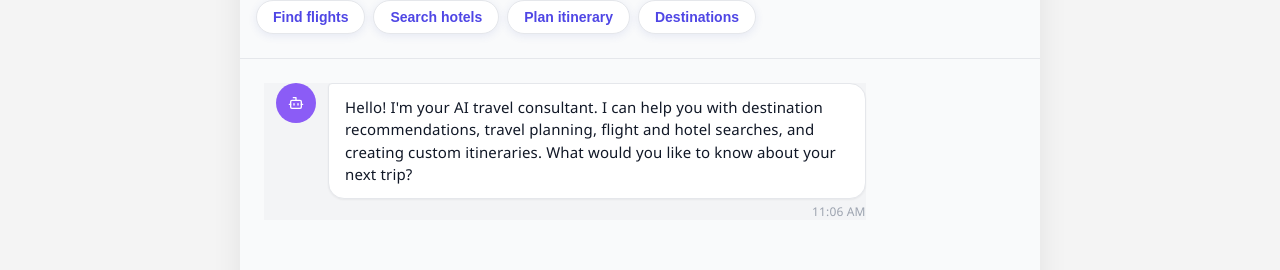
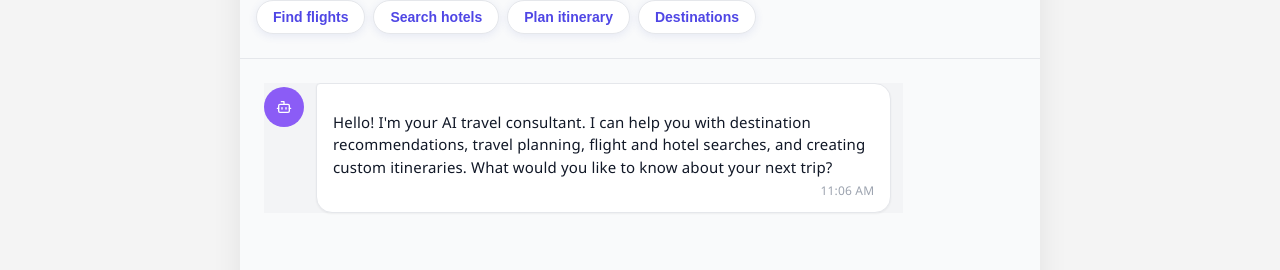
Before and after one commit to BahiTarek/Travel-AI-II, a React (Create React App) app in the folder frontend/: page /chat in a window 1280 px wide. Shown: the part 265-535 px from the top of the page. Built offline with nearby package versions, Linux system fonts and the light colour scheme; no server answers.

Commit message:
Fix API_BASE_URL trailing slash to prevent double slash in request URL

```diff
--- a/frontend/src/App.css
+++ b/frontend/src/App.css
@@ -453,17 +453,17 @@ html {
 .message {
   display: flex;
   margin-bottom: 1.25rem;
-  max-width: 80%;
+  max-width: 85%;
+  align-items: flex-start;
 }
 
 .user-message {
   margin-left: auto;
-  justify-content: flex-end;
+  flex-direction: row-reverse;
 }
 
 .bot-message {
   margin-right: auto;
-  justify-content: flex-start;
 }
 
 .message-content {
@@ -479,6 +479,8 @@ html {
   background: #4f46e5;
   color: white;
   border-top-right-radius: 0.25rem;
+  margin-left: 0.75rem;
+  margin-right: 0;
 }
 
 .bot-message .message-content {
@@ -487,8 +489,42 @@ html {
   border: 1px solid #e5e7eb;
   border-top-left-radius: 0.25rem;
   box-shadow: 0 1px 2px rgba(0, 0, 0, 0.05);
+  margin-right: 0.75rem;
 }
 
+/* Improved bot message formatting */
+.bot-message .message-content ul {
+  padding-left: 1.25rem;
+  margin: 0.5rem 0;
+}
+
+.bot-message .message-content li {
+  margin-bottom: 0.5rem;
+  position: relative;
+}
+
+.bot-message .message-content li:before {
+  content: "•";
+  color: #8b5cf6;
+  font-weight: bold;
+  display: inline-block;
+  width: 1em;
+  margin-left: -1em;
+}
+
+.bot-message .message-content p {
+  margin-bottom: 0.75rem;
+}
+
+.bot-message .message-content p:last-child {
+  margin-bottom: 0;
+}
+
+.bot-message .message-content strong {
+  color: #4f46e5;
+}
+
+/* Avatar alignment */
 .message-avatar {
   width: 2.5rem;
   height: 2.5rem;
@@ -497,17 +533,21 @@ html {
   align-items: center;
   justify-content: center;
   flex-shrink: 0;
-  margin: 0 0.75rem;
+  margin-top: 0.25rem;
 }
 
 .user-message .message-avatar {
   background: #6366f1;
   color: white;
+  margin-left: 0.75rem;
+  margin-right: 0;
 }
 
 .bot-message .message-avatar {
   background: #8b5cf6;
   color: white;
+  margin-right: 0.75rem;
+  margin-left: 0;
 }
 
 /* --- Input Area --- */
--- a/frontend/src/pages/Chat.js
+++ b/frontend/src/pages/Chat.js
@@ -91,6 +91,22 @@ const Chat = () => {
     }
   };
 
+  const formatBotResponse = (text) => {
+  // Convert numbered lists to proper HTML
+  text = text.replace(/(Day \d+:.*?)(?=Day \d+:|$)/gs, (match) => {
+    return `<div class="day-section"><strong>${match.split(':')[0]}:</strong> ${match.split(':').slice(1).join(':').trim()}</div>`;
+  });
+
+  // Convert line breaks to paragraphs
+  text = text.replace(/\n\n+/g, '</p><p>');
+  text = `<p>${text}</p>`;
+
+  // Convert dashes or asterisks to bullet points
+  text = text.replace(/^\s*[-*]\s+(.+)$/gm, '<li>$1</li>');
+
+  return text;
+};
+
   const quickActions = [
     { text: 'Find flights', action: () => window.location.href = '/search?type=flights' },
     { text: 'Search hotels', action: () => window.location.href = '/search?type=hotels' },
@@ -134,19 +150,28 @@ const Chat = () => {
     key={message.id}
     className={`message ${message.type === 'user' ? 'user-message' : 'bot-message'}`}
   >
+    {message.type === 'bot' && (
       <div className="message-avatar">
-              {message.type === 'user' ? (
+        <Bot size={16} />
+      </div>
+    )}
+    <div className="message-content">
+      {message.type === 'bot' && typeof message.content === 'string' ? (
+        <div dangerouslySetInnerHTML={{
+          __html: formatBotResponse(message.content)
+        }} />
+      ) : (
+        message.content
+      )}
+      <div className="message-timestamp">
+        {message.timestamp}
+      </div>
+    </div>
+    {message.type === 'user' && (
+      <div className="message-avatar">
         <User size={16} />
-              ) : (
-                <Bot size={16} />
+      </div>
     )}
-            </div>
-            <div>
-              <div className={`message-content ${message.type === 'user' ? 'user-message-content' : 'bot-message-content'}`}>
-                {message.content}
-              </div>
-              <div className="message-timestamp">{message.timestamp}</div>
-            </div>
   </div>
 ))}
 
@@ -155,13 +180,10 @@ const Chat = () => {
     <div className="message-avatar">
       <Bot size={16} />
     </div>
-            <div className="loading-indicator">
-              <div className="loading-dots">
-                <div className="loading-dot"></div>
-                <div className="loading-dot"></div>
-                <div className="loading-dot"></div>
-              </div>
-              <span>Thinking...</span>
+    <div className="typing-indicator">
+      <div className="typing-dot"></div>
+      <div className="typing-dot"></div>
+      <div className="typing-dot"></div>
     </div>
   </div>
 )}
```
Lines whose indentation alone changed are shown as unchanged.
